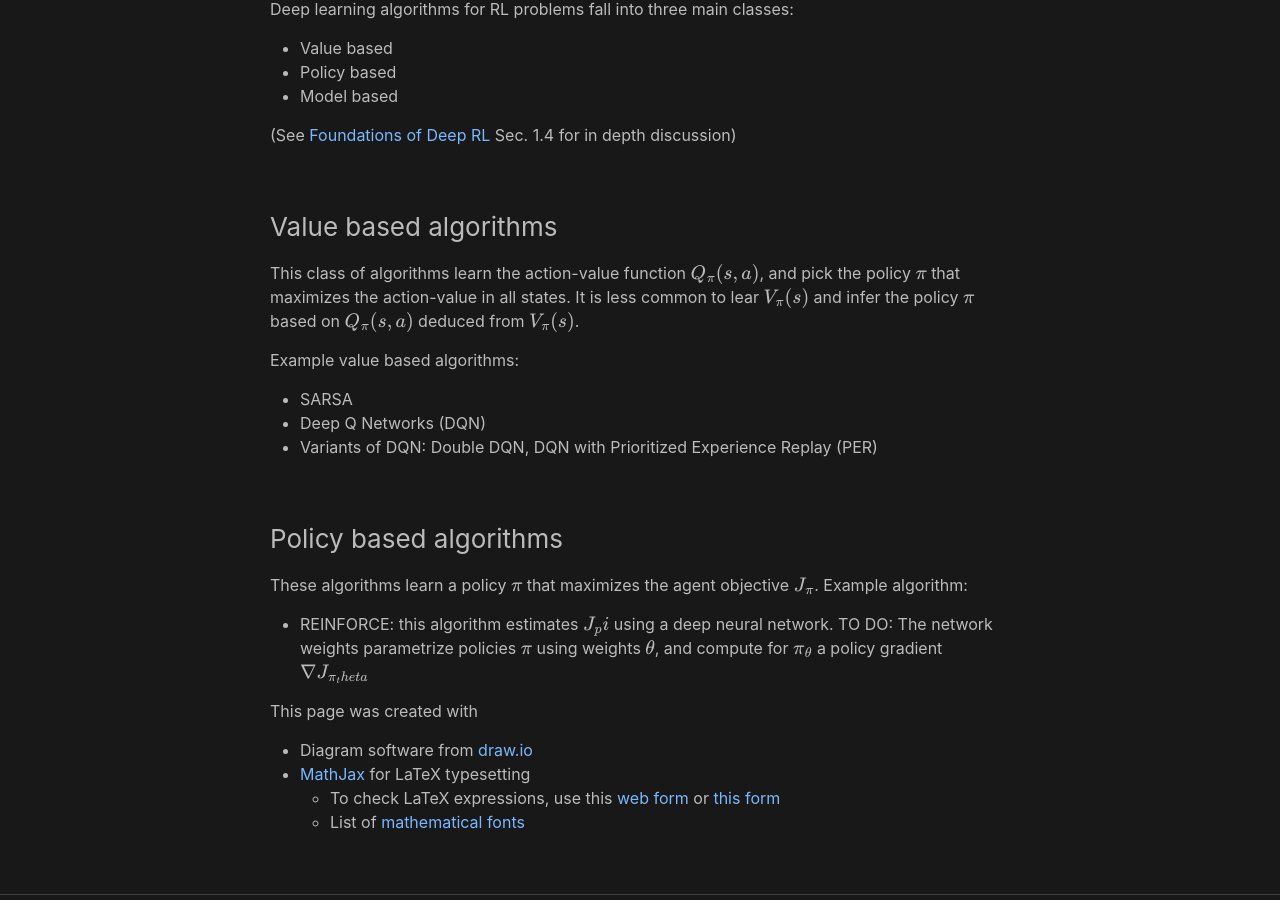
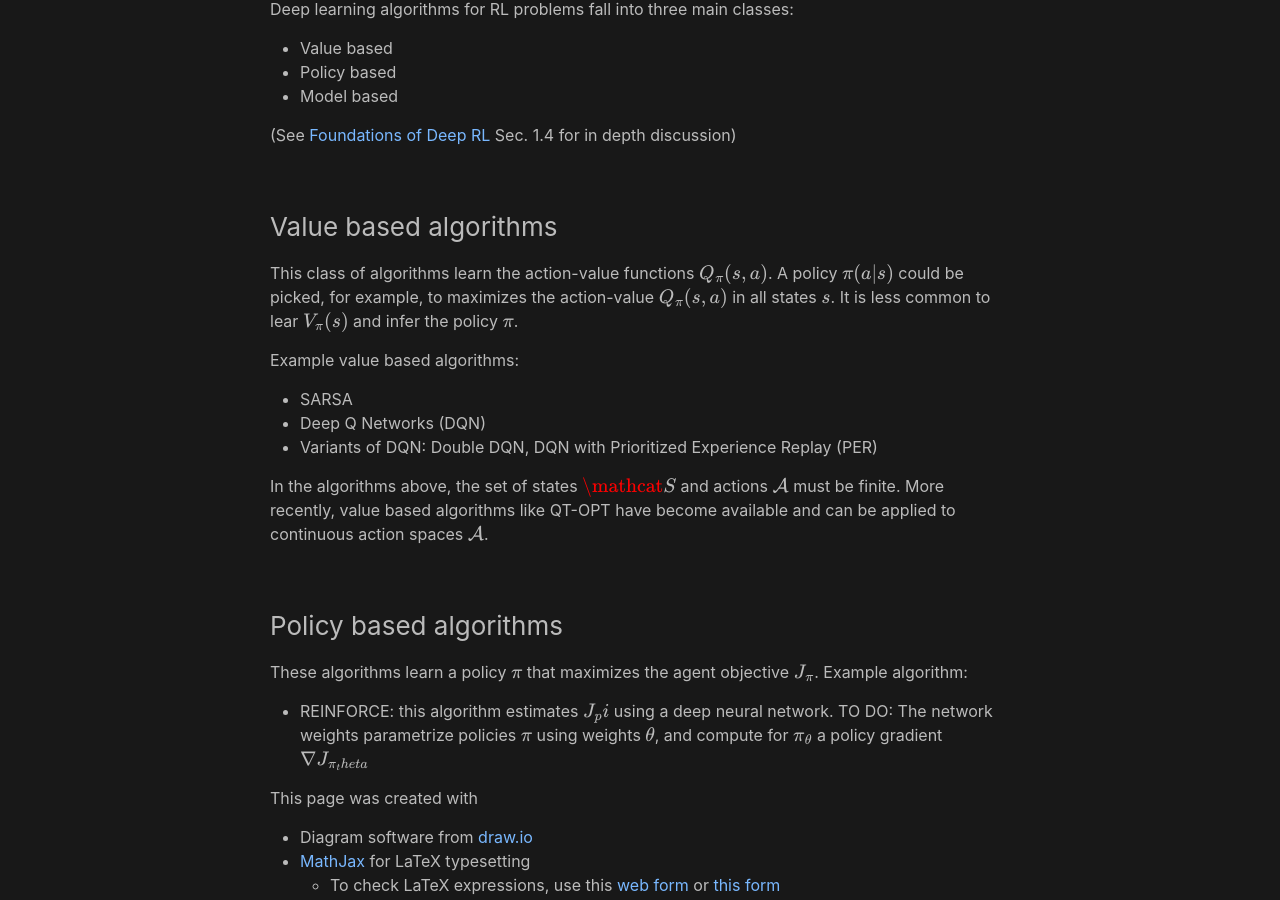
Before and after one commit to analytiq-hub/sigagent.github.io, a Jekyll site: the page built from machine_learning/_posts/2021-01-22-reinforce.md, in a window 1280 px wide and 900 px high, scrolled down 6607 px. Built offline with Jekyll 4.4.1, drawn with Linux system fonts in a browser that asks for light colours; formulas are drawn with MathJax 3; a script that is not in the unit is left out.

Commit message:
*** empty log message ***

```diff
--- a/machine_learning/_posts/2021-01-22-reinforce.md
+++ b/machine_learning/_posts/2021-01-22-reinforce.md
@@ -244,12 +244,14 @@ Deep learning algorithms for RL problems fall into three main classes:
 (See [Foundations of Deep RL](https://www.amazon.com/Deep-Reinforcement-Learning-Python-Hands/dp/0135172381) Sec. 1.4 for in depth discussion)
 
 ### Value based algorithms
-This class of algorithms learn the action-value function $$Q_\pi(s, a)$$, and pick the policy $$\pi$$ that maximizes the action-value in all states. It is less common to lear $$V_\pi(s)$$ and infer the policy $$\pi$$ based on $$Q_\pi(s, a)$$ deduced from $$V_\pi(s)$$.
+This class of algorithms learn the action-value functions $$Q_\pi(s, a)$$. A policy $$\pi(a \vert s)$$ could be picked, for example, to  maximizes the action-value $$Q_\pi(s, a)$$ in all states $$s$$. It is less common to lear $$V_\pi(s)$$ and infer the policy $$\pi$$.
 
 Example value based algorithms:
 - SARSA
 - Deep Q Networks (DQN)
 - Variants of DQN: Double DQN, DQN with Prioritized Experience Replay (PER)
+
+In the algorithms above, the set of states $$\mathcat{S}$$ and actions $$\mathcal{A}$$  must be finite. More recently, value based algorithms like QT-OPT have become available and can be applied to continuous action spaces $$\mathcal{A}$$.
 
 ### Policy based algorithms
 These algorithms learn a policy $$\pi$$ that maximizes the agent objective $$J_\pi$$. Example algorithm:
```
